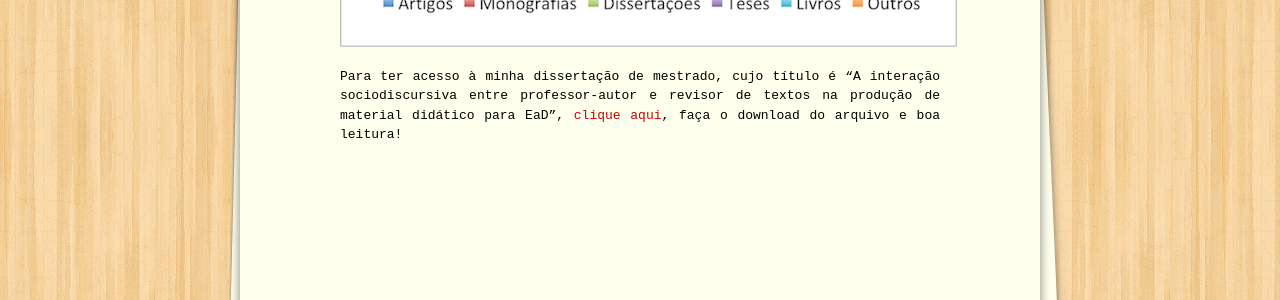
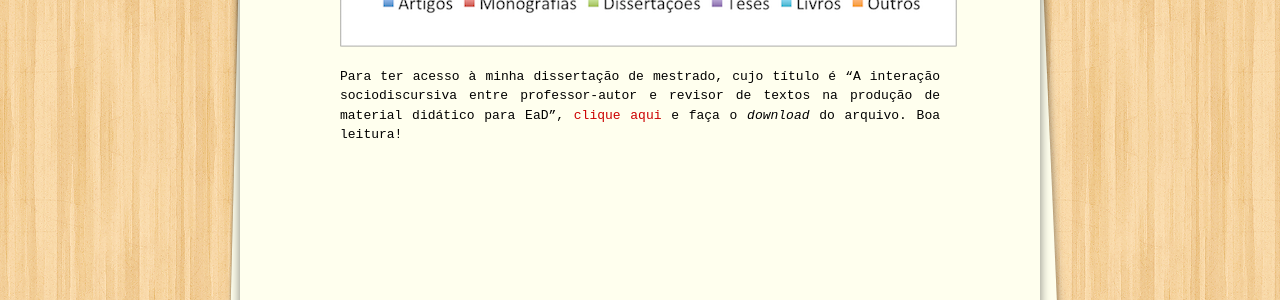
Before and after one commit to raqueldiniz/site, a Jekyll site: the page built from trabalhos-realizados.md, in a window 1280 px wide. Shown: the part 815-1115 px from the top of the page. Built offline with Jekyll 4.4.1, drawn with Linux system fonts in a browser that asks for light colours.

```diff
--- a/trabalhos-realizados.md
+++ b/trabalhos-realizados.md
@@ -8,4 +8,4 @@ Veja abaixo o quantitativo de alguns dos trabalhos que revisei desde 2010:
 
 ![trabalhos realizados](/images/trabalhos-realizados4.png)
 
-Para ter acesso à minha dissertação de mestrado, cujo título é "A interação sociodiscursiva entre professor-autor e revisor de textos na produção de material didático para EaD", [clique aqui](https://sigaa.ufpb.br/sigaa/verProducao?idProducao=678570&key=ec6d5d7a66fa0c735f1d27438e403fc5), faça o download do arquivo e boa leitura!
+Para ter acesso à minha dissertação de mestrado, cujo título é "A interação sociodiscursiva entre professor-autor e revisor de textos na produção de material didático para EaD", [clique aqui](https://sigaa.ufpb.br/sigaa/verProducao?idProducao=678570&key=ec6d5d7a66fa0c735f1d27438e403fc5) e faça o _download_ do arquivo. Boa leitura!
```
